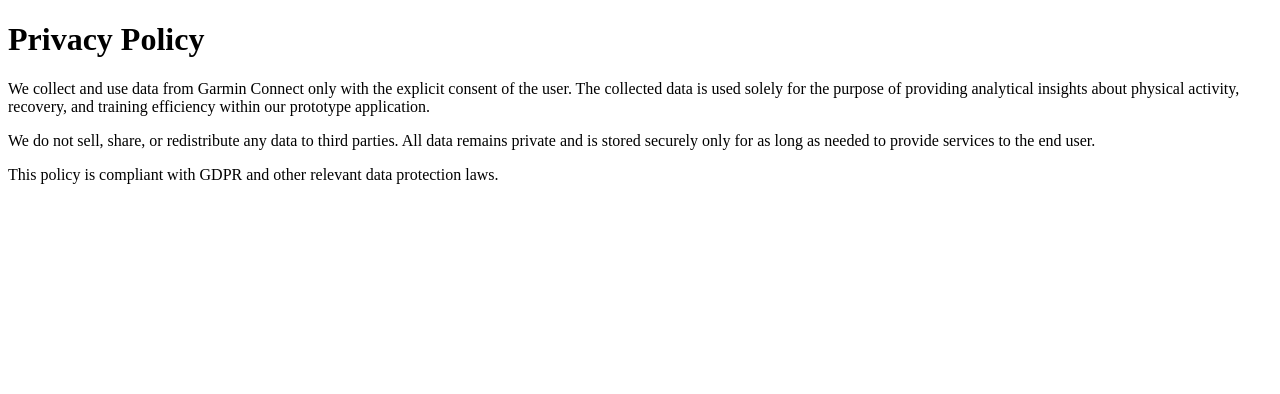
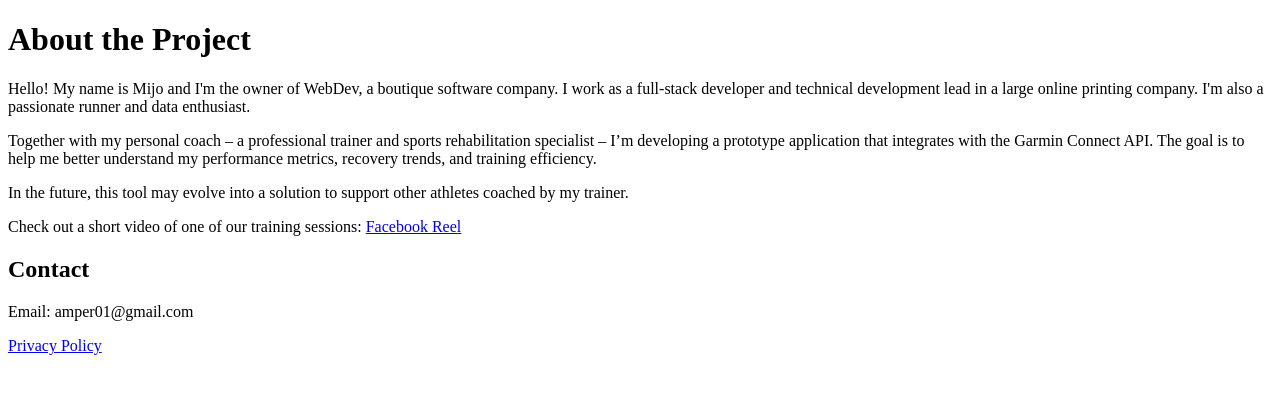
Before and after one commit to amper01/Garmin-API-Integration-Prototype, a plain HTML site: page Index.html in a window 1280 px wide. Drawn offline with Linux system fonts and the light colour scheme.

Commit message:
Update Index.html

```diff
--- a/Index.html
+++ b/Index.html
@@ -1,14 +1,24 @@
-
 <!DOCTYPE html>
 <html lang="en">
 <head>
   <meta charset="UTF-8">
-  <title>Privacy Policy</title>
+  <title>Garmin API Integration Prototype – Mijo</title>
 </head>
 <body>
-  <h1>Privacy Policy</h1>
-  <p>We collect and use data from Garmin Connect only with the explicit consent of the user. The collected data is used solely for the purpose of providing analytical insights about physical activity, recovery, and training efficiency within our prototype application.</p>
-  <p>We do not sell, share, or redistribute any data to third parties. All data remains private and is stored securely only for as long as needed to provide services to the end user.</p>
-  <p>This policy is compliant with GDPR and other relevant data protection laws.</p>
+  <h1>About the Project</h1>
+
+  <p>Hello! My name is Mijo and I'm the owner of WebDev, a boutique software company. I work as a full-stack developer and technical development lead in a large online printing company. I'm also a passionate runner and data enthusiast.</p>
+
+  <p>Together with my personal coach – a professional trainer and sports rehabilitation specialist – I’m developing a prototype application that integrates with the Garmin Connect API. The goal is to help me better understand my performance metrics, recovery trends, and training efficiency.</p>
+
+  <p>In the future, this tool may evolve into a solution to support other athletes coached by my trainer.</p>
+
+  <p>Check out a short video of one of our training sessions:
+    <a href="https://www.facebook.com/reel/491855173922764" target="_blank">Facebook Reel</a>
+  </p>
+
+  <h2>Contact</h2>
+  <p>Email: amper01@gmail.com</p>
+  <p><a href="https://amper01.github.io/privacy-policy/privacy_policy.html">Privacy Policy</a></p>
 </body>
 </html>
```
